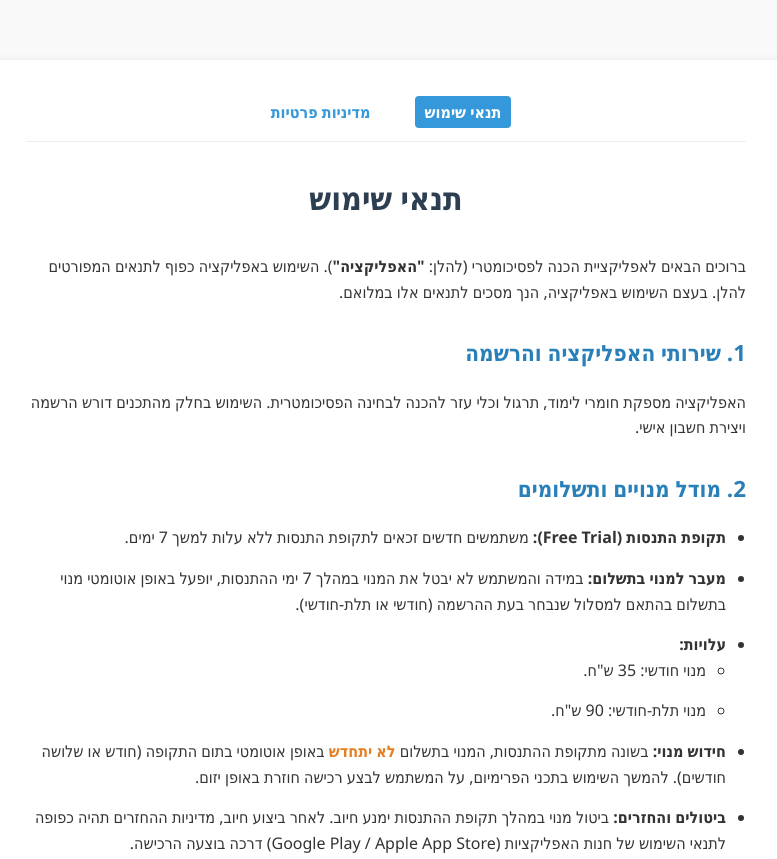
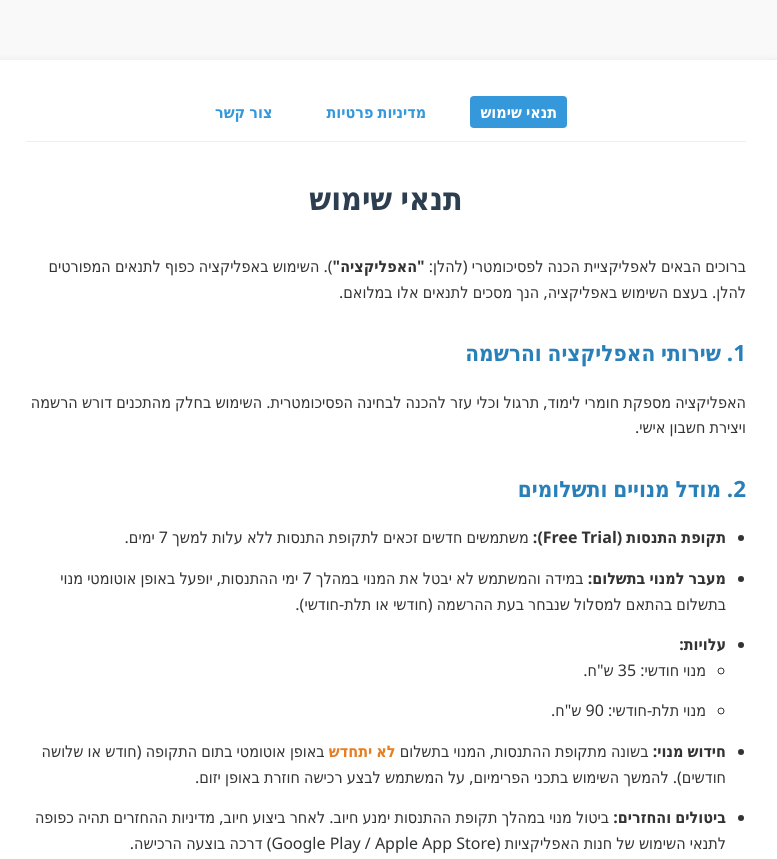
Before and after one commit to Novo967/Camuty-landing-page, a plain HTML site: page index.html in a window 1280 px wide. Shown: the top 859 px of the page, without its empty margins (254-1031 px from the left). Drawn offline with Linux system fonts and the light colour scheme.

Commit message:
Add 'Contact Us' link to navigation menu

```diff
--- a/index.html
+++ b/index.html
@@ -77,6 +77,7 @@
         <div class="nav-menu">
             <a href="index.html" class="active">תנאי שימוש</a>
             <a href="privacy.html">מדיניות פרטיות</a>
+            <a href="contact.html">צור קשר</a>
         </div>
 
         <h1>תנאי שימוש</h1>
```
